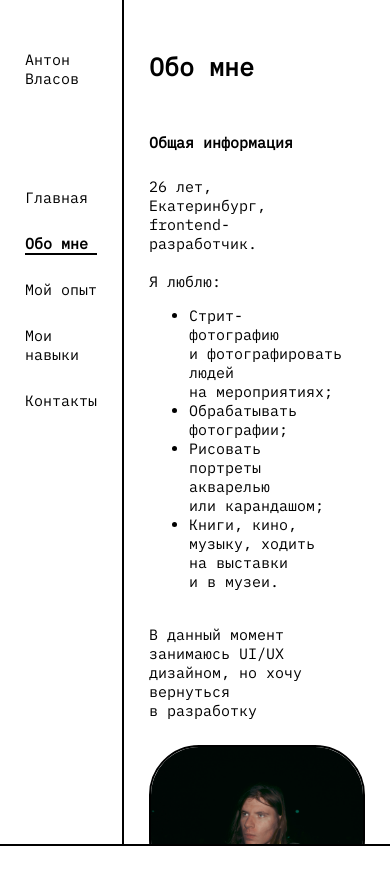
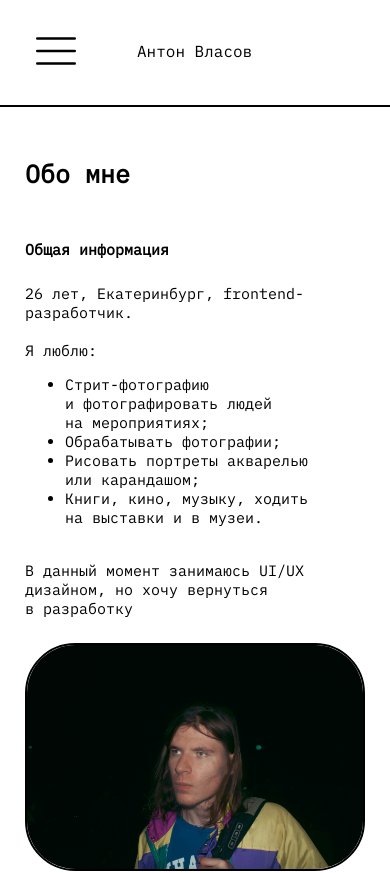
Before and after one commit to VlAnton/portfolio.vlasov.anton, a React (Create React App) app: page /about in a window 390 px wide. Shown: the top 873 px of the page. Built offline with nearby package versions, Linux system fonts and the light colour scheme.

Commit message:
added burger menu

```diff
--- a/src/components/AboutCard/AboutCard.module.css
+++ b/src/components/AboutCard/AboutCard.module.css
@@ -15,7 +15,7 @@
 }
 
 .cardWrapper:hover {
-  background-color: #f1f1f1;
+  background-color: var(--color-hover-background);
   transition: all ease 0.3s;
 }
 
@@ -31,8 +31,6 @@
   .cardWrapper {
     padding: 10px 20px;
     border-radius: 25px;
-    flex-direction: column;
-    align-items: center;
     transition: all ease 0.3s;
   }
   .cardWrapper img {
--- /dev/null
+++ b/src/components/Burger/Burger.module.css
@@ -0,0 +1,43 @@
+.header {
+  position: fixed;
+  display: flex;
+  width: 100%;
+  background-color: var(--color-primary-background);
+  height: var(--header-burger-height);
+  gap: 50px;
+  padding: 25px;
+  border-bottom: 2px solid var(--color-primary-border);
+}
+
+.burgerButton {
+  border: none;
+  background-color: var(--color-primary-background);
+  cursor: pointer;
+  transition: background-color ease 0.3s;
+  border-radius: 10px;
+}
+
+.burgerButton:hover {
+  background-color: var(--color-hover-background);
+  transition: background-color ease 0.3s;
+}
+
+.navbar,
+.navbarActive {
+  position: fixed;
+  background-color: var(--color-primary-background);
+  display: flex;
+  flex-direction: column;
+  gap: 25px;
+  top: 107px;
+  left: -50%;
+  width: 50%;
+  height: 100%;
+  border-right: 2px solid var(--color-primary-border);
+  padding: 25px;
+  transition: all ease 0.3s;
+}
+
+.navbarActive {
+  left: 0;
+}
--- /dev/null
+++ b/src/components/Burger/Burger.tsx
@@ -0,0 +1,50 @@
+import React, { useEffect, useState } from 'react'
+import classes from '@/components/Burger/Burger.module.css'
+import { HeaderTab } from '@/components'
+import { useLocation } from 'react-router-dom'
+import burgerIcon from '@/assets/icons/burger.svg'
+import { tabs } from '@/helpers/constants'
+
+export function Burger() {
+  const [activeTab, setActiveTab] = useState('home')
+  const [showBurger, setShowBurger] = useState(false)
+  const location = useLocation()
+
+  function handleTabClick(tab: string) {
+    setActiveTab(tab)
+  }
+  function handleBurgerClick() {
+    setShowBurger(!showBurger)
+  }
+
+  useEffect(() => {
+    const tab = tabs.find(({ link }) => link === location.pathname)
+    if (tab) {
+      setActiveTab(tab.tabName)
+    }
+  })
+
+  return (
+    <div className={classes.burger}>
+      <header className={classes.header}>
+        <button className={classes.burgerButton} onClick={handleBurgerClick}>
+          <img src={burgerIcon} alt="burger"></img>
+        </button>
+        <p className={classes.logo}>Антон Власов</p>
+      </header>
+
+      <nav className={showBurger ? classes.navbarActive : classes.navbar}>
+        {tabs.map((tab) => (
+          <HeaderTab
+            key={tab.id}
+            activeTab={activeTab}
+            onClick={handleTabClick}
+            {...tab}
+          >
+            {tab.text}
+          </HeaderTab>
+        ))}
+      </nav>
+    </div>
+  )
+}
--- a/src/components/Header/Header.module.css
+++ b/src/components/Header/Header.module.css
@@ -6,36 +6,19 @@
   justify-content: center;
 }
 
-.headerColumn {
-  display: flex;
-  flex-direction: column;
-  width: 33%;
-  height: 100%;
-}
-
 .headerContent {
   display: flex;
   gap: 100px;
   width: 1820px;
 }
 
-.header p,
-.headerColumn p {
+.header p {
   margin: 0;
   font-size: 30px;
   transition: font-size ease 0.5s;
 }
 
-.headerColumn .headerContent {
-  flex-direction: column;
-  width: 100%;
-  height: 100%;
-  border-right: 2px solid var(--color-primary-border);
-  padding: 50px 25px;
-}
-
-.header ul,
-.headerColumn ul {
+.header ul {
   display: flex;
   list-style-type: none;
   gap: 50px;
@@ -43,24 +26,9 @@
   margin: 0;
 }
 
-.headerColumn ul {
-  flex-direction: column;
-  gap: 25px;
-}
-
 @media screen and (max-width: 1335px) {
   .header p {
     font-size: 20px;
     transition: font-size ease 0.5s;
   }
-  .headerColumn p {
-    font-size: 20px;
-    transition: font-size ease 0.5s;
-  }
 }
-
-@media screen and (max-width: 430px) {
-  .headerColumn p {
-    font-size: 15px;
-  }
-}
--- a/src/components/Header/Header.tsx
+++ b/src/components/Header/Header.tsx
@@ -2,46 +2,10 @@ import React, { useEffect, useState } from 'react'
 import classes from '@/components/Header/Header.module.css'
 import { HeaderTab } from '@/components'
 import { useLocation } from 'react-router-dom'
-import { getWindowDimensions } from '@/helpers/window'
-
-const tabs = [
-  {
-    id: 1,
-    tabName: 'home',
-    link: '/',
-    text: 'Главная',
-  },
-  {
-    id: 2,
-    tabName: 'about',
-    link: '/about',
-    text: 'Обо мне',
-  },
-  {
-    id: 3,
-    tabName: 'experience',
-    link: '/experience',
-    text: 'Мой опыт',
-  },
-  {
-    id: 4,
-    tabName: 'skills',
-    link: '/skills',
-    text: 'Мои навыки',
-  },
-  {
-    id: 5,
-    tabName: 'contacts',
-    link: '/contacts',
-    text: 'Контакты',
-  },
-]
+import { tabs } from '@/helpers/constants'
 
 export function Header() {
   const [activeTab, setActiveTab] = useState('home')
-  const [windowDimensions, setWindowDimensions] = useState(
-    getWindowDimensions(),
-  )
   const location = useLocation()
 
   function handleClick(tab: string) {
@@ -53,21 +17,10 @@ export function Header() {
     if (tab) {
       setActiveTab(tab.tabName)
     }
-
-    function handleResize() {
-      setWindowDimensions(getWindowDimensions())
-    }
-
-    window.addEventListener('resize', handleResize)
-    return () => window.removeEventListener('resize', handleResize)
   })
 
   return (
-    <header
-      className={
-        windowDimensions.width > 790 ? classes.header : classes.headerColumn
-      }
-    >
+    <header className={classes.header}>
       <div className={classes.headerContent}>
         <p className={classes.logo}>Антон Власов</p>
 
--- a/src/components/HeaderTab/HeaderTab.tsx
+++ b/src/components/HeaderTab/HeaderTab.tsx
@@ -12,7 +12,7 @@ type TabProps = {
 
 export function HeaderTab(props: TabProps) {
   return (
-    <li
+    <div
       className={
         props.activeTab === props.tabName
           ? `${classes.active} ${classes.tab}`
@@ -26,6 +26,6 @@ export function HeaderTab(props: TabProps) {
       >
         <p>{props.children}</p>
       </Link>
-    </li>
+    </div>
   )
 }
--- a/src/components/Layout/Layout.tsx
+++ b/src/components/Layout/Layout.tsx
@@ -1,7 +1,7 @@
 import React, { useEffect, useState } from 'react'
 import { Header } from '@/components/Header/Header'
 import { Outlet } from 'react-router-dom'
-import { Footer } from '@/components'
+import { Burger, Footer } from '@/components'
 import classes from '@/components/Layout/Layout.module.css'
 import { getWindowDimensions } from '@/helpers/window'
 
@@ -21,14 +21,9 @@ export function Layout() {
 
   return (
     <>
-      <div
-        className={
-          windowDimensions.width > 790
-            ? classes.upperLevel
-            : classes.upperLevelRow
-        }
-      >
-        <Header />
+      <div className={classes.upperLevel}>
+        {windowDimensions.width < 790 && <Burger />}
+        {windowDimensions.width >= 790 && <Header />}
         <Outlet />
       </div>
       <Footer />
--- a/src/components/index.ts
+++ b/src/components/index.ts
@@ -1,4 +1,5 @@
 export { Header } from '@/components/Header/Header'
+export { Burger } from '@/components/Burger/Burger'
 export { Footer } from '@/components/Footer/Footer'
 export { HeaderTab } from '@/components/HeaderTab/HeaderTab'
 export { Layout } from '@/components/Layout/Layout'
--- /dev/null
+++ b/src/helpers/constants.ts
@@ -0,0 +1,32 @@
+export const tabs = [
+  {
+    id: 1,
+    tabName: 'home',
+    link: '/',
+    text: 'Главная',
+  },
+  {
+    id: 2,
+    tabName: 'about',
+    link: '/about',
+    text: 'Обо мне',
+  },
+  {
+    id: 3,
+    tabName: 'experience',
+    link: '/experience',
+    text: 'Мой опыт',
+  },
+  {
+    id: 4,
+    tabName: 'skills',
+    link: '/skills',
+    text: 'Мои навыки',
+  },
+  {
+    id: 5,
+    tabName: 'contacts',
+    link: '/contacts',
+    text: 'Контакты',
+  },
+]
--- a/src/index.css
+++ b/src/index.css
@@ -2,11 +2,14 @@
 
 :root {
   --header-height: 140.5px;
+  --header-burger-height: 107px;
   --footer-height: 140.5px;
 
   --color-primary-text: #000;
   --color-primary-link: #007cff;
   --color-primary-border: #000;
+  --color-primary-background: #fff;
+  --color-hover-background: #f1f1f1;
 }
 
 body {
@@ -46,10 +49,3 @@ a {
   color: var(--color-primary-link);
   text-decoration: none;
 }
-
-@media screen and (max-width: 789px) {
-  .page-wrapper {
-    overflow-y: auto;
-    height: 100%;
-  }
-}
--- a/src/pages/index.css
+++ b/src/pages/index.css
@@ -37,12 +37,20 @@
   }
 }
 
+@media screen and (max-width: 790px) {
+  .page-wrapper {
+    padding: 50px 25px;
+    padding-top: calc(50px + var(--header-burger-height));
+    overflow-y: auto;
+    height: 100%;
+  }
+}
+
 @media screen and (max-width: 578px) {
   .page-wrapper {
     display: flex;
     flex-direction: column;
     gap: 50px;
-    padding: 50px 25px;
   }
   .main-header {
     font-size: 25px;
```
Also changed, not shown: src/assets/icons/burger.svg (added).
